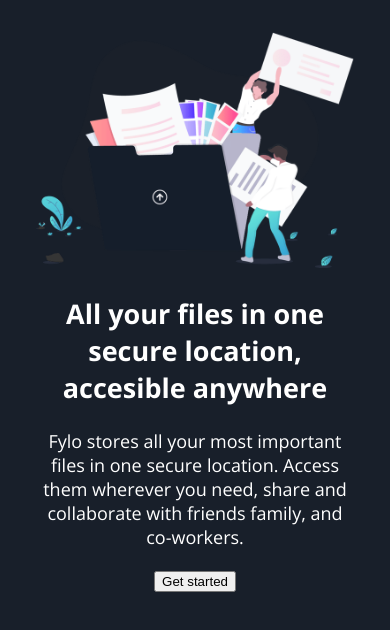
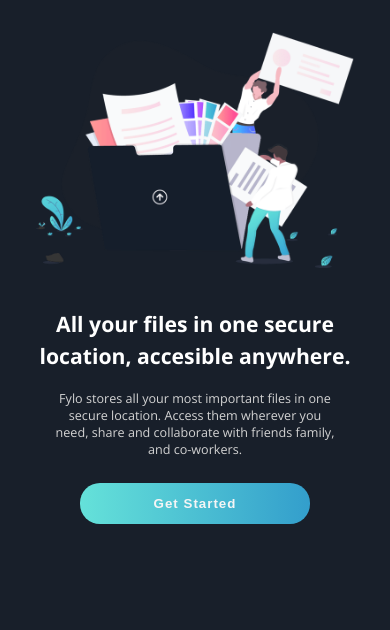
Before and after one commit to kishanlokappa/fylo-landing-page, a plain HTML site: page index.html in a window 390 px wide. Shown: the part 88-718 px from the top of the page. Drawn offline with nearby package versions, Linux system fonts and the light colour scheme.

Commit message:
wrapup intro section for mobilr screens

```diff
--- a/css/styles.css
+++ b/css/styles.css
@@ -35,6 +35,10 @@
   height: 30px;
 }
 
+.btn {
+  border: none;
+}
+
 /*
 --------    navigation  --------
 */
@@ -51,9 +55,10 @@
 }
 
 nav a {
-  color: lightgrey;
+  color: lightgray;
   text-decoration: none;
   font-size: 0.875rem;
+  cursor: pointer;
 }
 
 nav a:hover {
@@ -67,3 +72,29 @@
   padding: 3em 2em;
   text-align: center;
 }
+
+.intro-image {
+  margin-bottom: 1em;
+}
+
+.intro-tagline {
+  font-size: 1.325rem;
+  line-height: 1.5;
+}
+
+.intro-body {
+  font-size: 0.7em;
+  font-weight: 400;
+  color: lightgray;
+  padding: 0 1.5em;
+  margin-bottom: 2em;
+}
+
+.btn-intro {
+  padding: 1em 5.5em;
+  border-radius: 20px;
+  background: linear-gradient(90deg, hsl(176, 68%, 64%), hsl(198, 60%, 50%));
+  color: whitesmoke;
+  font-weight: 700;
+  letter-spacing: 1px;
+}
--- a/index.html
+++ b/index.html
@@ -36,13 +36,13 @@
 
     <div class="intro">
 
-        <img src="images/illustration-intro.png" alt="#">
-        <h2>All your files in one secure location, accesible anywhere</h2>
-        <p>
+        <img class="intro-image" src="images/illustration-intro.png" alt="#">
+        <h2 class="intro-tagline">All your files in one secure location, accesible anywhere.</h2>
+        <p class="intro-body">
             Fylo stores all your most important files in one secure location. Access them wherever
             you need, share and collaborate with friends family, and co-workers.
         </p>
-        <button class="btn">Get started</button>
+        <button class="btn btn-intro">Get Started</button>
 
     </div>
 </body>
```
